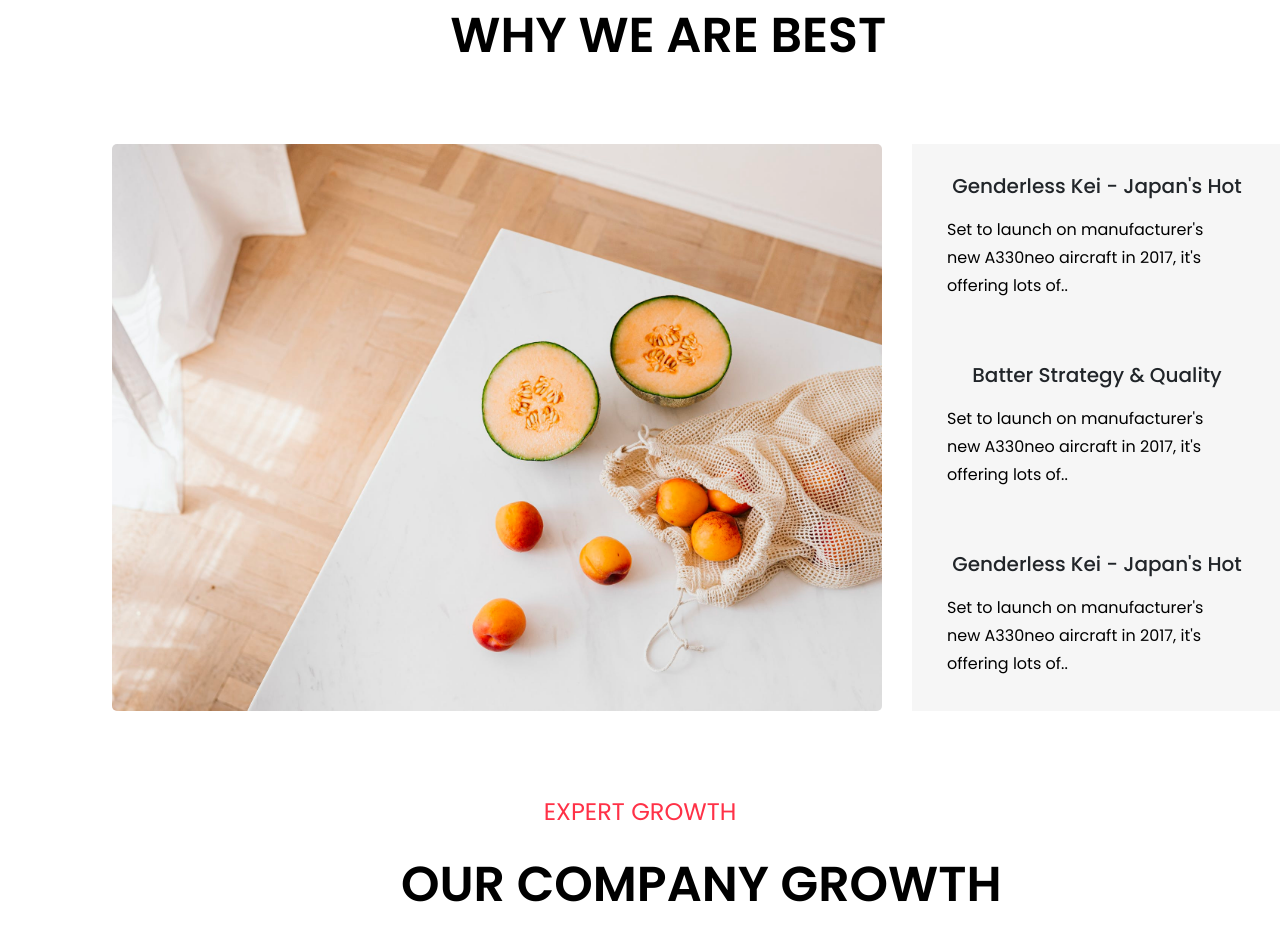
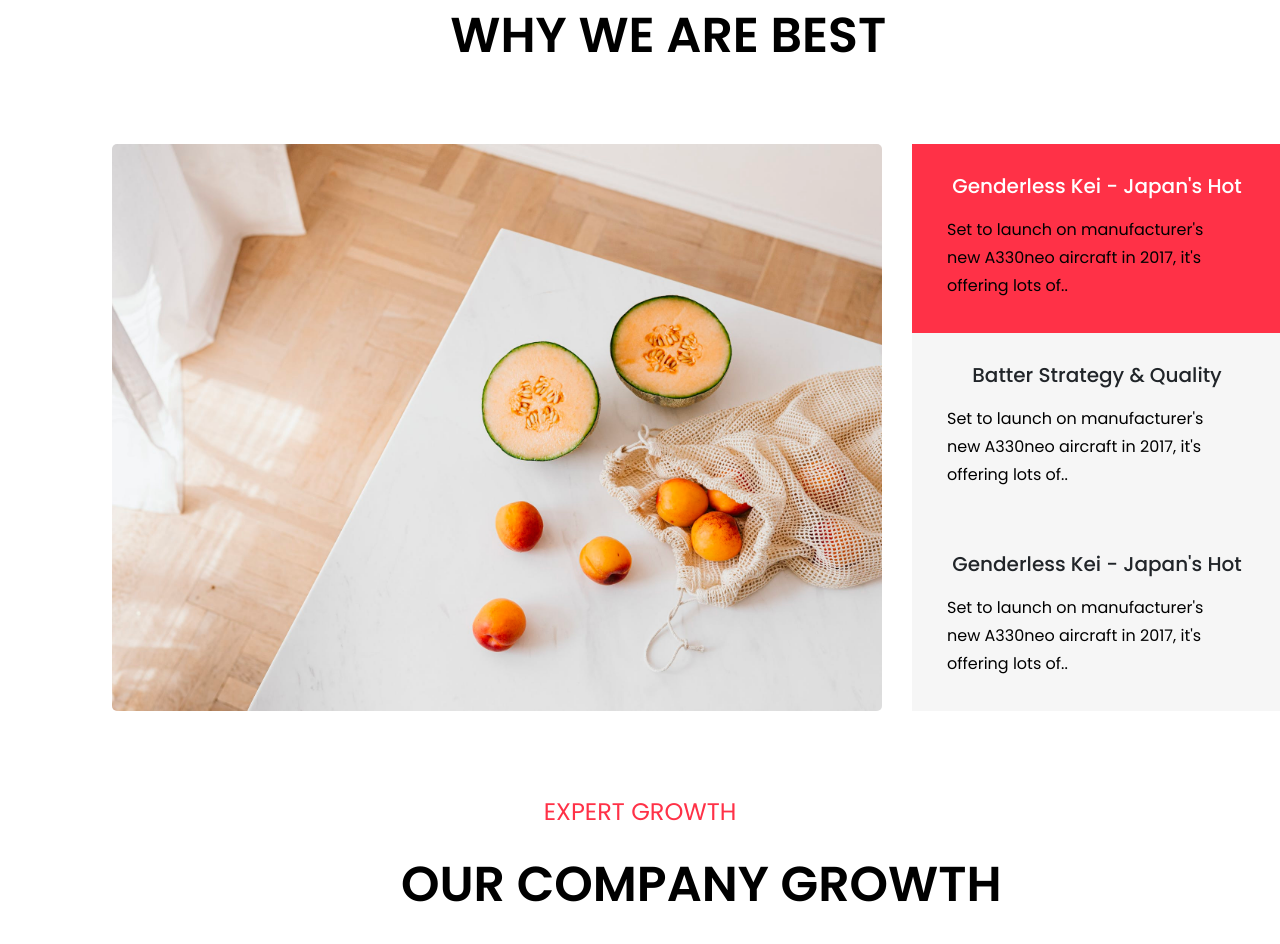
Before and after one commit to honeypathkar/Website-Homepage, a website built with Vite: page index.html in a window 1280 px wide. Shown: the part 2532-3476 px from the top of the page. Built offline with nearby package versions, Linux system fonts and the light colour scheme; a web font is replaced by a local one.

Commit message:
Making some changes

```diff
--- a/index.html
+++ b/index.html
@@ -193,7 +193,7 @@
         </div>
         <div class="description">
           <div
-            class="description1"
+            class="description1 active"
             onclick="changeImage('images/image.png', this)"
           >
             <h5 class="text-center">Genderless Kei - Japan's Hot</h5>
--- a/package.json
+++ b/package.json
@@ -4,7 +4,8 @@
   "description": "",
   "main": "index.js",
   "scripts": {
-    "start": "vite"
+    "start": "vite",
+    "build": "vite-build"
   },
   "keywords": [],
   "author": "",
```
